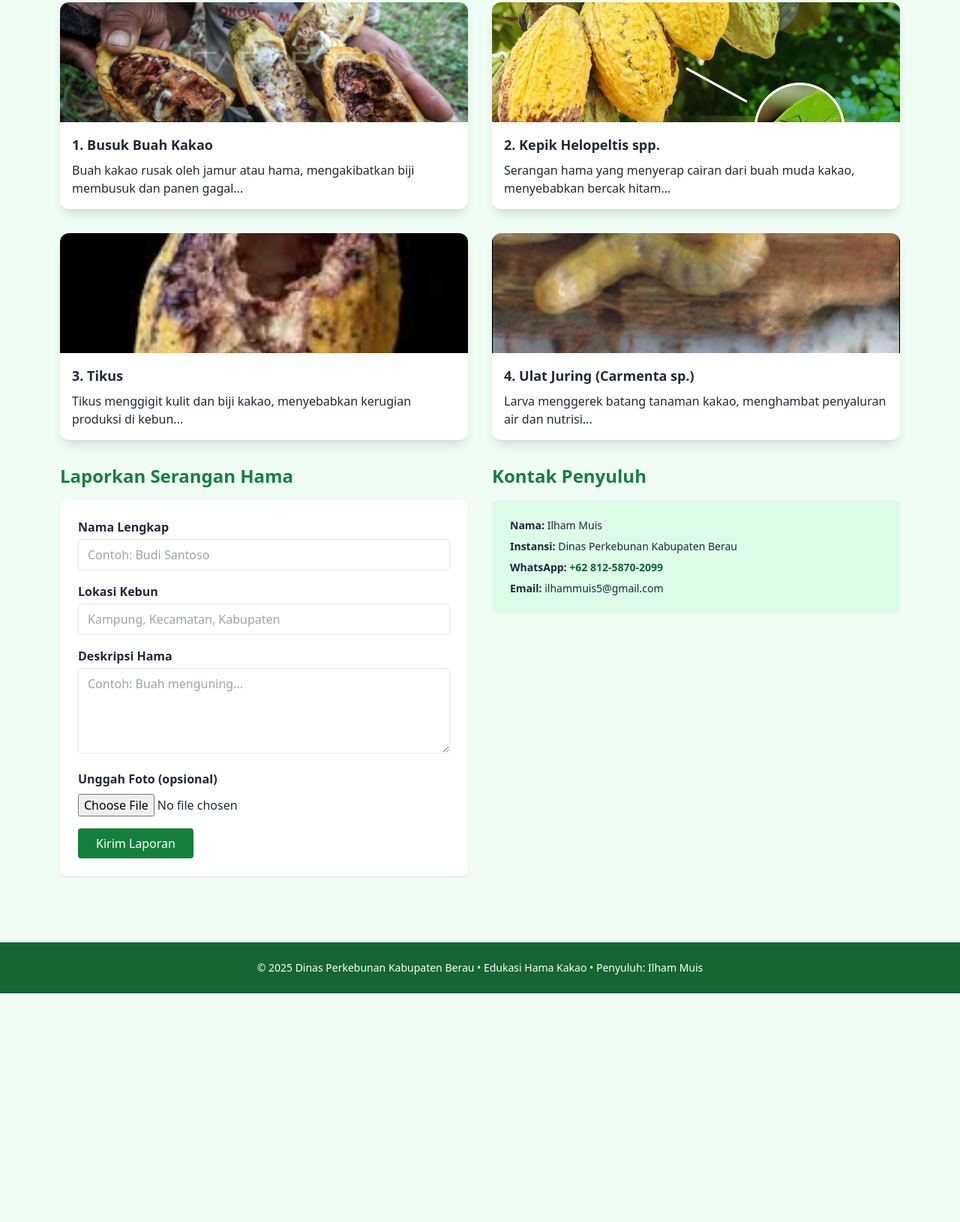
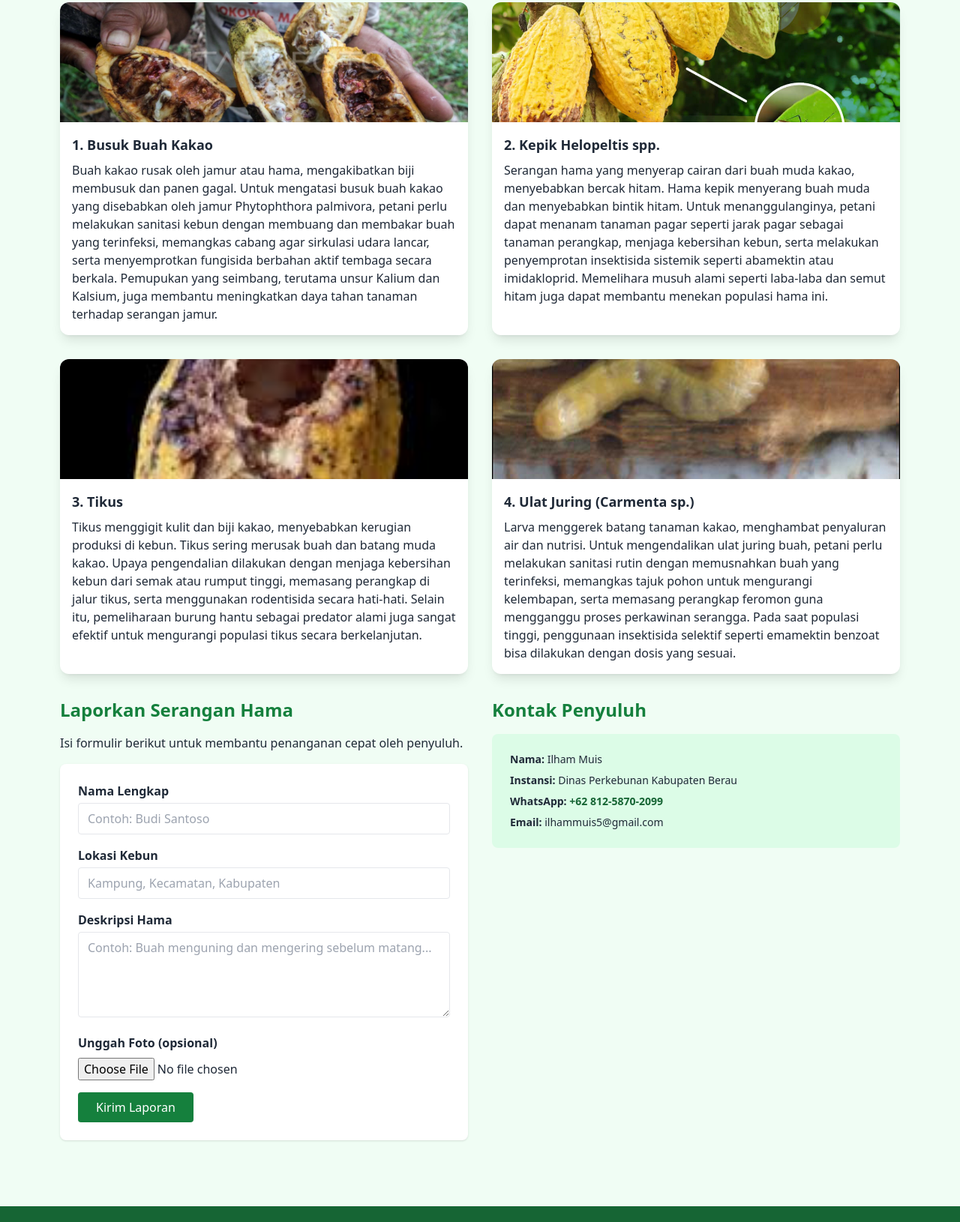
Before and after one commit to Ilhamppl/PELAPORAN-SERANGAN-HAMA-KAKAO, a plain HTML site: page index (1).html in a window 1280 px wide. Shown: the part 321-1951 px from the top of the page at 75% size. Before the commit the page ends 1646 px from the top, so only its background shows below. Drawn offline with nearby package versions, Linux system fonts and the light colour scheme.

Commit message:
Update index (1).html

```diff
--- a/index (1).html
+++ b/index (1).html
@@ -1,4 +1,3 @@
-
 <!DOCTYPE html>
 <html lang="id">
 <head>
@@ -50,7 +49,7 @@
   <img src="hama1.jpg" alt="Buah kakao busuk akibat hama" class="w-full h-40 object-cover" />
   <div class="p-4">
     <h3 class="font-bold text-lg mb-2">1. Busuk Buah Kakao</h3>
-    <p>Buah kakao rusak oleh jamur atau hama, mengakibatkan biji membusuk dan panen gagal...</p>
+    <p>Buah kakao rusak oleh jamur atau hama, mengakibatkan biji membusuk dan panen gagal. Untuk mengatasi busuk buah kakao yang disebabkan oleh jamur Phytophthora palmivora, petani perlu melakukan sanitasi kebun dengan membuang dan membakar buah yang terinfeksi, memangkas cabang agar sirkulasi udara lancar, serta menyemprotkan fungisida berbahan aktif tembaga secara berkala. Pemupukan yang seimbang, terutama unsur Kalium dan Kalsium, juga membantu meningkatkan daya tahan tanaman terhadap serangan jamur.</p>
   </div>
 </div>
 
@@ -59,7 +58,7 @@
   <img src="hama2.jpg" alt="Kepik Helopeltis" class="w-full h-40 object-cover" />
   <div class="p-4">
     <h3 class="font-bold text-lg mb-2">2. Kepik Helopeltis spp.</h3>
-    <p>Serangan hama yang menyerap cairan dari buah muda kakao, menyebabkan bercak hitam...</p>
+    <p>Serangan hama yang menyerap cairan dari buah muda kakao, menyebabkan bercak hitam. Hama kepik menyerang buah muda dan menyebabkan bintik hitam. Untuk menanggulanginya, petani dapat menanam tanaman pagar seperti jarak pagar sebagai tanaman perangkap, menjaga kebersihan kebun, serta melakukan penyemprotan insektisida sistemik seperti abamektin atau imidakloprid. Memelihara musuh alami seperti laba-laba dan semut hitam juga dapat membantu menekan populasi hama ini.</p>
   </div>
 </div>
 
@@ -68,7 +67,7 @@
   <img src="hama3.jpg" alt="Buah kakao rusak digigit tikus" class="w-full h-40 object-cover" />
   <div class="p-4">
     <h3 class="font-bold text-lg mb-2">3. Tikus</h3>
-    <p>Tikus menggigit kulit dan biji kakao, menyebabkan kerugian produksi di kebun...</p>
+    <p>Tikus menggigit kulit dan biji kakao, menyebabkan kerugian produksi di kebun. Tikus sering merusak buah dan batang muda kakao. Upaya pengendalian dilakukan dengan menjaga kebersihan kebun dari semak atau rumput tinggi, memasang perangkap di jalur tikus, serta menggunakan rodentisida secara hati-hati. Selain itu, pemeliharaan burung hantu sebagai predator alami juga sangat efektif untuk mengurangi populasi tikus secara berkelanjutan.</p>
   </div>
 </div>
 
@@ -77,23 +76,35 @@
   <img src="hama4.jpg" alt="Larva penggerek batang" class="w-full h-40 object-cover" />
   <div class="p-4">
     <h3 class="font-bold text-lg mb-2">4. Ulat Juring (Carmenta sp.)</h3>
-    <p>Larva menggerek batang tanaman kakao, menghambat penyaluran air dan nutrisi...</p>
+    <p>Larva menggerek batang tanaman kakao, menghambat penyaluran air dan nutrisi. Untuk mengendalikan ulat juring buah, petani perlu melakukan sanitasi rutin dengan memusnahkan buah yang terinfeksi, memangkas tajuk pohon untuk mengurangi kelembapan, serta memasang perangkap feromon guna mengganggu proses perkawinan serangga. Pada saat populasi tinggi, penggunaan insektisida selektif seperti emamektin benzoat bisa dilakukan dengan dosis yang sesuai.</p>
   </div>
 </div>
 
     <!-- Laporan Hama -->
     <section id="laporan" data-aos="fade-up">
       <h2 class="text-2xl font-semibold text-green-700 mb-4">Laporkan Serangan Hama</h2>
+      <p class="mb-4">Isi formulir berikut untuk membantu penanganan cepat oleh penyuluh.</p>
+
       <form class="bg-white rounded-lg shadow p-6 space-y-4">
-        <div><label class="block font-semibold">Nama Lengkap</label>
-        <input type="text" class="w-full border rounded px-3 py-2 mt-1" placeholder="Contoh: Budi Santoso" required /></div>
-        <div><label class="block font-semibold">Lokasi Kebun</label>
-        <input type="text" class="w-full border rounded px-3 py-2 mt-1" placeholder="Kampung, Kecamatan, Kabupaten" required /></div>
-        <div><label class="block font-semibold">Deskripsi Hama</label>
-        <textarea class="w-full border rounded px-3 py-2 mt-1" rows="4" placeholder="Contoh: Buah menguning..." required></textarea></div>
-        <div><label class="block font-semibold">Unggah Foto (opsional)</label>
-        <input type="file" class="mt-2" /></div>
-        <button type="submit" class="bg-green-700 text-white px-6 py-2 rounded hover:bg-green-800">Kirim Laporan</button>
+        <div>
+          <label class="block font-semibold">Nama Lengkap</label>
+          <input type="text" class="w-full border rounded px-3 py-2 mt-1" placeholder="Contoh: Budi Santoso" required />
+        </div>
+        <div>
+          <label class="block font-semibold">Lokasi Kebun</label>
+          <input type="text" class="w-full border rounded px-3 py-2 mt-1" placeholder="Kampung, Kecamatan, Kabupaten" required />
+        </div>
+        <div>
+          <label class="block font-semibold">Deskripsi Hama</label>
+          <textarea class="w-full border rounded px-3 py-2 mt-1" rows="4" placeholder="Contoh: Buah menguning dan mengering sebelum matang..." required></textarea>
+        </div>
+        <div>
+          <label class="block font-semibold">Unggah Foto (opsional)</label>
+          <input type="file" class="mt-2" />
+        </div>
+        <button type="submit" class="bg-green-700 text-white px-6 py-2 rounded hover:bg-green-800">
+          Kirim Laporan
+        </button>
       </form>
     </section>
 
```
